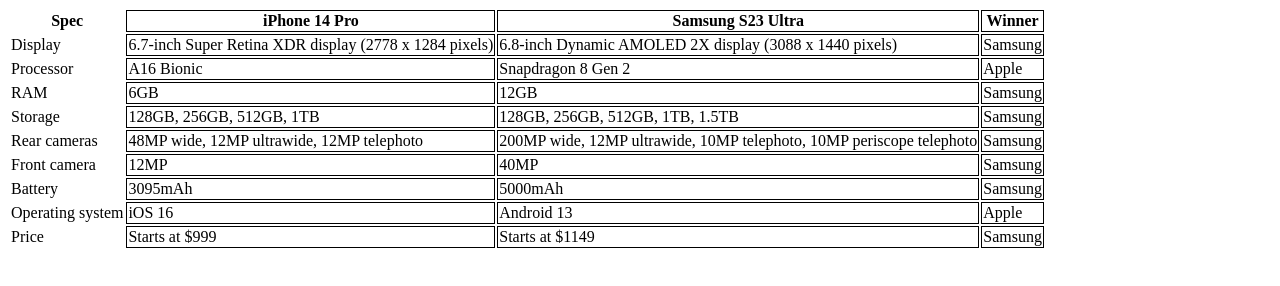
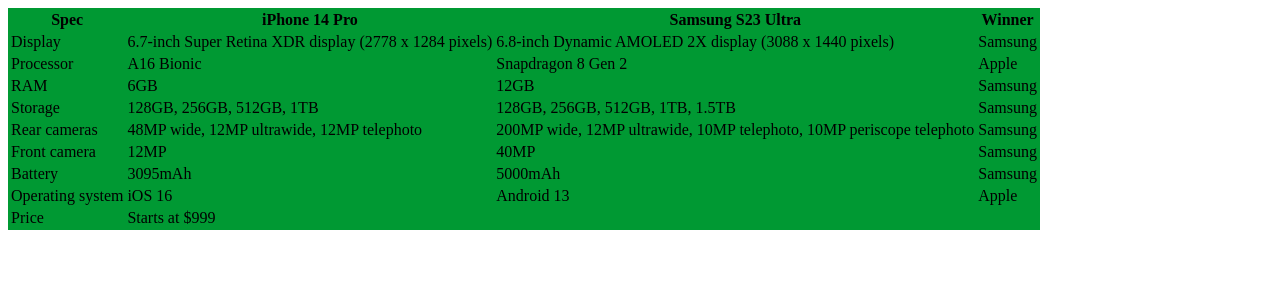
Before and after one commit to sanvj27/bestphones, a plain HTML site: page index.html in a window 1280 px wide. Drawn offline with Linux system fonts and the light colour scheme.

Commit message:
Update index.html

```diff
--- a/index.html
+++ b/index.html
@@ -1,66 +1,62 @@
-<table>
+<table style="background-color: #009933;">
   <thead>
     <tr>
       <th>Spec</th>
-      <th style="border: 1px solid black;">iPhone 14 Pro</th>
-      <th style="border: 1px solid black;">Samsung S23 Ultra</th>
-      <th style="border: 1px solid black;">Winner</th>
+      <th style="font-family: 'Ink Free';">iPhone 14 Pro</th>
+      <th style="font-family: 'Ink Free';">Samsung S23 Ultra</th>
+      <th style="font-family: 'Ink Free';">Winner</th>
     </tr>
   </thead>
   <tbody>
     <tr>
       <td>Display</td>
-      <td style="border: 1px solid black;">6.7-inch Super Retina XDR display (2778 x 1284 pixels)</td>
-      <td style="border: 1px solid black;">6.8-inch Dynamic AMOLED 2X display (3088 x 1440 pixels)</td>
-      <td style="border: 1px solid black;">Samsung</td>
+      <td style="font-family: 'Ink Free';">6.7-inch Super Retina XDR display (2778 x 1284 pixels)</td>
+      <td style="font-family: 'Ink Free';">6.8-inch Dynamic AMOLED 2X display (3088 x 1440 pixels)</td>
+      <td style="font-family: 'Ink Free';">Samsung</td>
     </tr>
     <tr>
       <td>Processor</td>
-      <td style="border: 1px solid black;">A16 Bionic</td>
-      <td style="border: 1px solid black;">Snapdragon 8 Gen 2</td>
-      <td style="border: 1px solid black;">Apple</td>
+      <td style="font-family: 'Ink Free';">A16 Bionic</td>
+      <td style="font-family: 'Ink Free';">Snapdragon 8 Gen 2</td>
+      <td style="font-family: 'Ink Free';">Apple</td>
     </tr>
     <tr>
       <td>RAM</td>
-      <td style="border: 1px solid black;">6GB</td>
-      <td style="border: 1px solid black;">12GB</td>
-      <td style="border: 1px solid black;">Samsung</td>
+      <td style="font-family: 'Ink Free';">6GB</td>
+      <td style="font-family: 'Ink Free';">12GB</td>
+      <td style="font-family: 'Ink Free';">Samsung</td>
     </tr>
     <tr>
       <td>Storage</td>
-      <td style="border: 1px solid black;">128GB, 256GB, 512GB, 1TB</td>
-      <td style="border: 1px solid black;">128GB, 256GB, 512GB, 1TB, 1.5TB</td>
-      <td style="border: 1px solid black;">Samsung</td>
+      <td style="font-family: 'Ink Free';">128GB, 256GB, 512GB, 1TB</td>
+      <td style="font-family: 'Ink Free';">128GB, 256GB, 512GB, 1TB, 1.5TB</td>
+      <td style="font-family: 'Ink Free';">Samsung</td>
     </tr>
     <tr>
       <td>Rear cameras</td>
-      <td style="border: 1px solid black;">48MP wide, 12MP ultrawide, 12MP telephoto</td>
-      <td style="border: 1px solid black;">200MP wide, 12MP ultrawide, 10MP telephoto, 10MP periscope telephoto</td>
-      <td style="border: 1px solid black;">Samsung</td>
+      <td style="font-family: 'Ink Free';">48MP wide, 12MP ultrawide, 12MP telephoto</td>
+      <td style="font-family: 'Ink Free';">200MP wide, 12MP ultrawide, 10MP telephoto, 10MP periscope telephoto</td>
+      <td style="font-family: 'Ink Free';">Samsung</td>
     </tr>
     <tr>
       <td>Front camera</td>
-      <td style="border: 1px solid black;">12MP</td>
-      <td style="border: 1px solid black;">40MP</td>
-      <td style="border: 1px solid black;">Samsung</td>
+      <td style="font-family: 'Ink Free';">12MP</td>
+      <td style="font-family: 'Ink Free';">40MP</td>
+      <td style="font-family: 'Ink Free';">Samsung</td>
     </tr>
     <tr>
       <td>Battery</td>
-      <td style="border: 1px solid black;">3095mAh</td>
-      <td style="border: 1px solid black;">5000mAh</td>
-      <td style="border: 1px solid black;">Samsung</td>
+      <td style="font-family: 'Ink Free';">3095mAh</td>
+      <td style="font-family: 'Ink Free';">5000mAh</td>
+      <td style="font-family: 'Ink Free';">Samsung</td>
     </tr>
     <tr>
       <td>Operating system</td>
-      <td style="border: 1px solid black;">iOS 16</td>
-      <td style="border: 1px solid black;">Android 13</td>
-      <td style="border: 1px solid black;">Apple</td>
+      <td style="font-family: 'Ink Free';">iOS 16</td>
+      <td style="font-family: 'Ink Free';">Android 13</td>
+      <td style="font-family: 'Ink Free';">Apple</td>
     </tr>
     <tr>
       <td>Price</td>
-      <td style="border: 1px solid black;">Starts at $999</td>
-      <td style="border: 1px solid black;">Starts at $1149</td>
-      <td style="border: 1px solid black;">Samsung</td>
-    </tr>
-  </tbody>
-</table>
+      <td style="font-family: 'Ink Free';">Starts at $999</td>
+      <td style="font-family: 'Ink Free'
```
